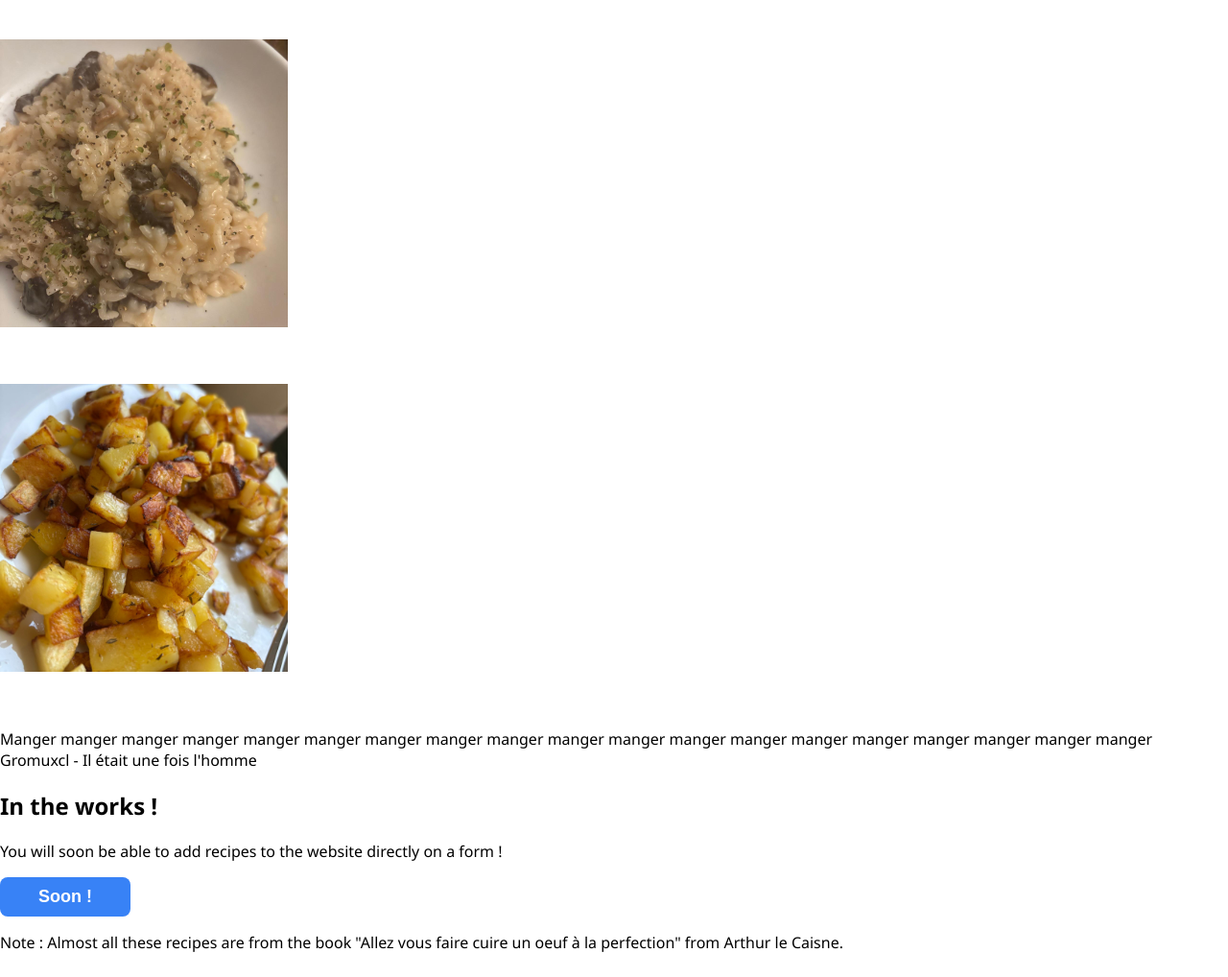
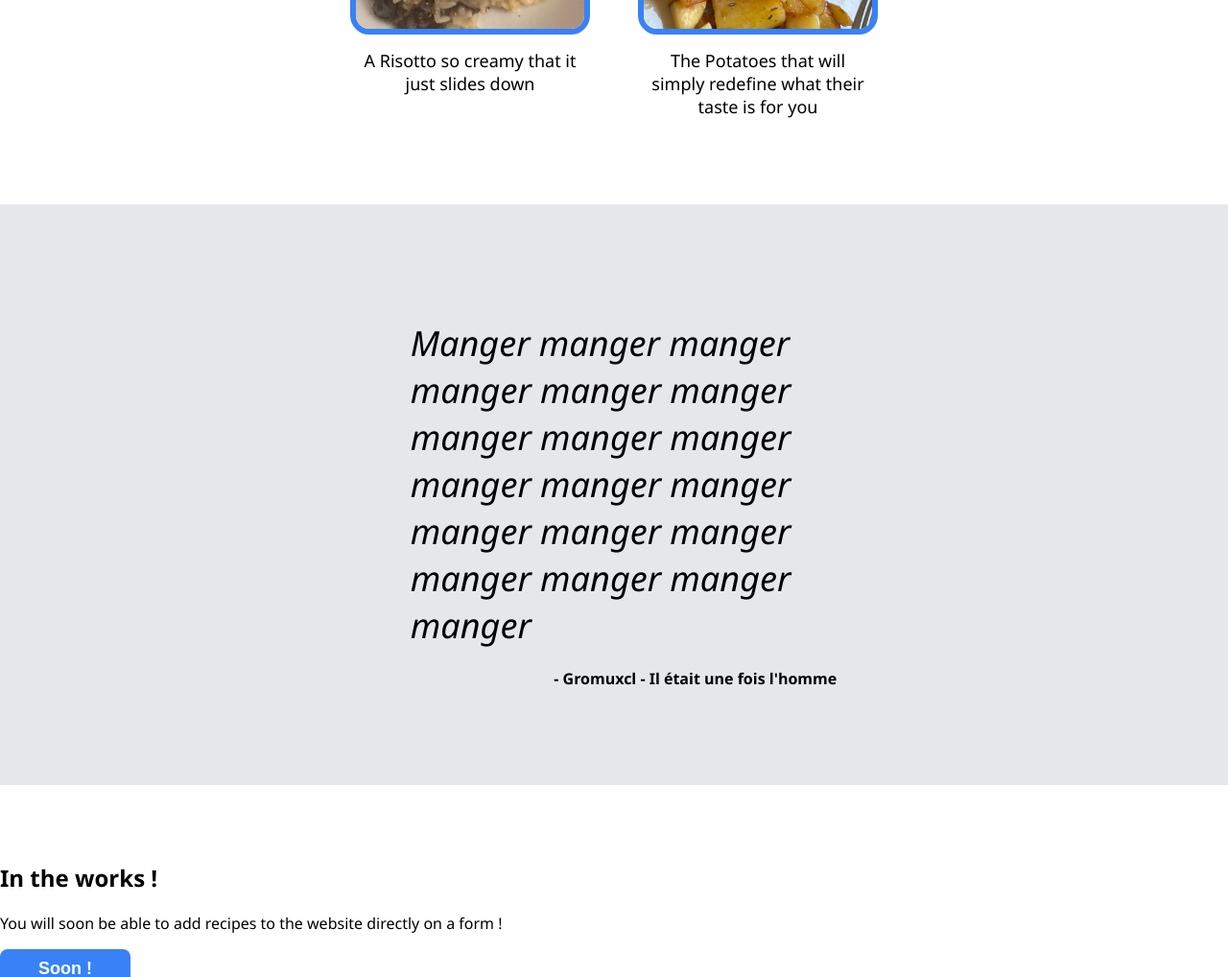
Before and after one commit to theojachiet/odin-recipes, a plain HTML site: page index.html in a window 1280 px wide. Shown: the part 1305-2323 px from the top of the page at 96% size. Drawn offline with Linux system fonts and the light colour scheme.

Commit message:
Add citation and cards section
Make my best to adapt it to any size, it works until you get
to the phone size where it gets clnuky. The cards section wraps
super well tho.

```diff
--- a/index.html
+++ b/index.html
@@ -36,34 +36,34 @@
                 <a href="#">
                 <div class="card">
                     <img src="./images/soup.jpg" alt="soup">
-                    <p>Soup</p>
+                    <p>Delicious Mushroom Soup that will make you want to go to a jazz bar.</p>
                 </div>
                 </a>
                 <a href="#">
                 <div class="card">
                     <img src="./images/pasta.jpg" alt="pasta">
-                    <p>Pasta</p>
+                    <p>Spaghetti that taste like tomatoes more than tomatoes themselves</p>
                 </div>
                 </a>
                 <a href="#">
                 <div class="card">
                     <img src="./images/risotto.jpg" alt="srisottooup">
-                    <p>Risotto</p>
+                    <p>A Risotto so creamy that it just slides down</p>
                 </div>
                 </a>
                 <a href="#">
                 <div class="card">
                     <img src="./images/potatoes.jpg" alt="potatoes">
-                    <p>Potatoes</p>
+                    <p>The Potatoes that will simply redefine what their taste is for you</p>
                 </div>
                 </a>
             </div>
         </article>
 
-        <article>
+        <article class="citation_section">
             <div class="citation">
                 <div class="citation_text">Manger manger manger manger manger manger manger manger manger manger manger manger manger manger manger manger manger manger manger </div>
-                <div class="citation_author">Gromuxcl - Il était une fois l'homme</div>
+                <div class="citation_author">- Gromuxcl - Il était une fois l'homme</div>
             </div>
         </article>
 
--- a/style.css
+++ b/style.css
@@ -1,11 +1,4 @@
 /* Resizing the images approximately to see better */
-
-
-
-.card img {
-    width: 300px;
-    height: auto;
-}
 
 /* General styling and fonts */
 
@@ -96,3 +89,75 @@ header h1 {
     font-size: 40px;
     margin: 0;
 }
+
+/* RECIPE SECTION */
+
+.recipe_section {
+    display: flex;
+    flex-direction: column;
+    justify-content: center;
+    align-items: center;
+    gap: 30px;
+    width: 65%;
+    margin: auto;
+}
+
+.recipe_section h2 {
+    font-size: 36px;
+    color: #1F2937;
+    font-weight: 900;
+}
+
+.recipe_section .cards {
+    display: flex;
+    justify-content: center;
+    flex-wrap: wrap;
+    gap: 50px;
+}
+
+.recipe_section .card img {
+    border: 6px solid #3882F6;
+    border-radius: 20px;
+    width: 100%;
+    max-width: 250px;
+    height: auto;
+}
+
+.recipe_section .card {
+    flex: 1;
+    max-width: 250px;
+}
+
+.recipe_section p {
+    color: black;
+    text-align: center;
+    font-size: 18px;
+    margin: 10px;
+}
+
+/* CITATION SECTION */
+
+.citation_section {
+    background-color: #E5E7EB;
+    margin: 80px 0;
+    padding: 100px;
+    display: flex;
+    flex-direction: column;
+    align-items: center;
+}
+
+.citation {
+    width: 43%;
+}
+
+.citation .citation_text {
+    font-size: 36px;
+    font-style: italic;
+    font-weight: lighter;
+    margin: 20px;
+}
+
+.citation .citation_author {
+    text-align: right;
+    font-weight: bold;
+}
```
